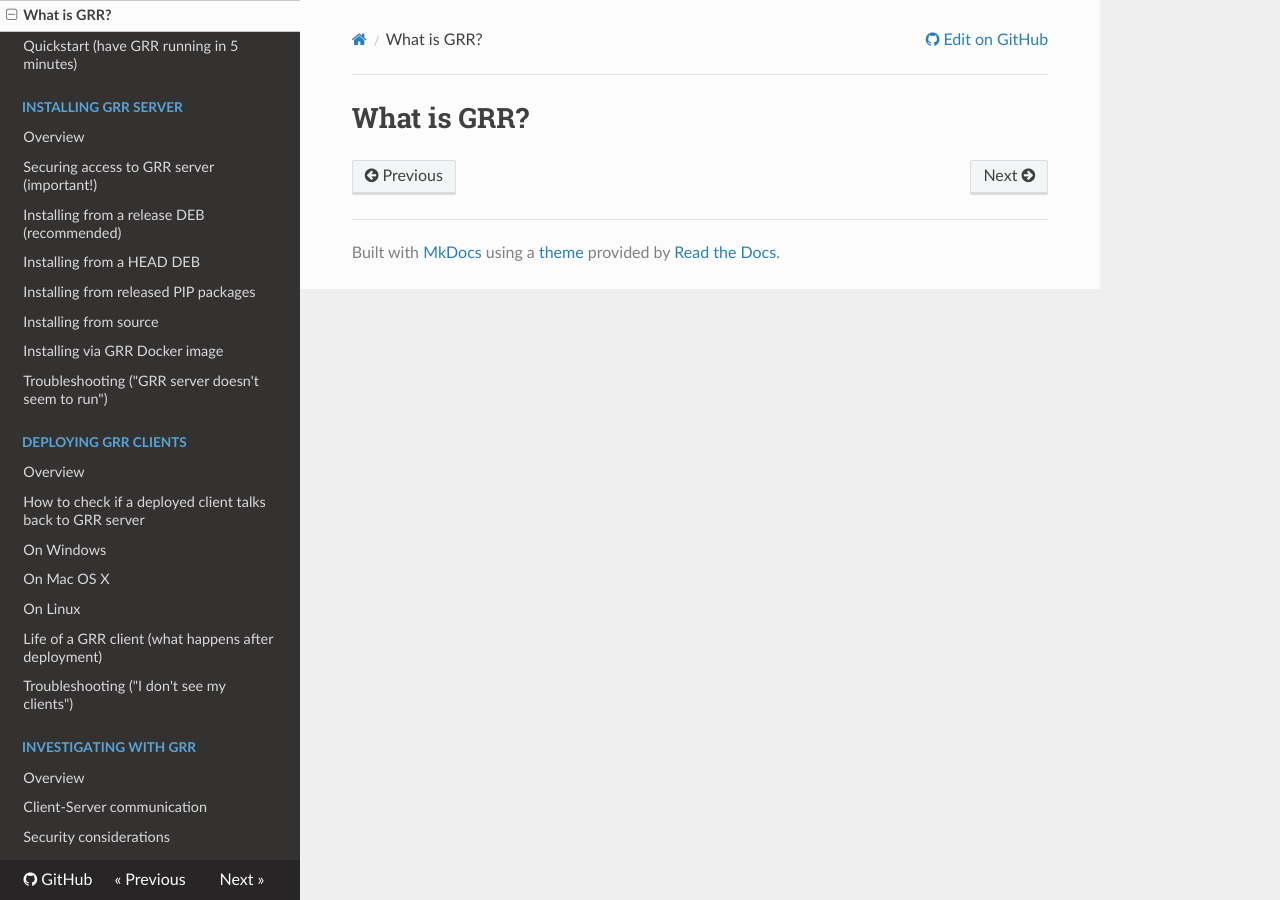
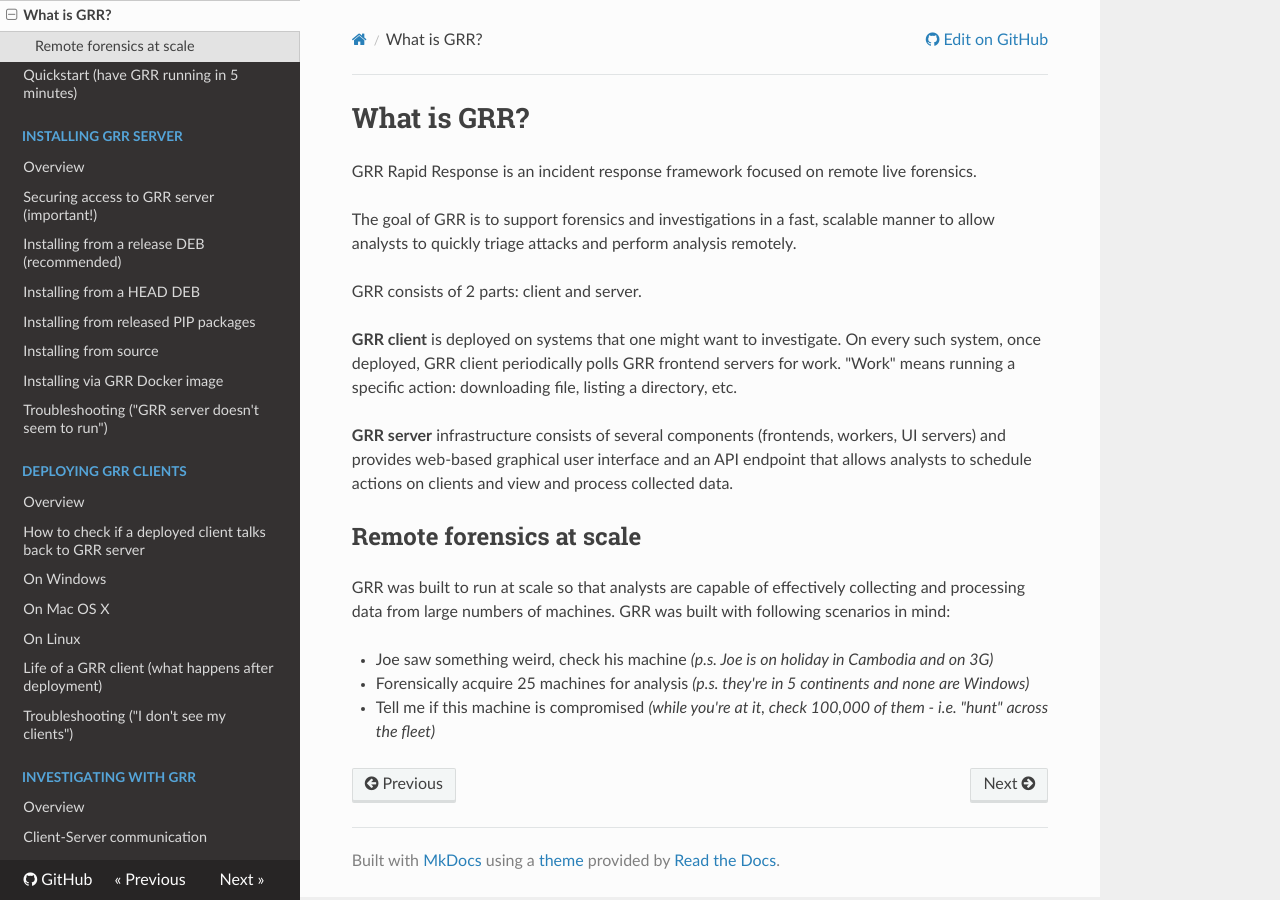
Before and after one commit to google/grr-doc, an MkDocs documentation site: the page built from docs/what-is-grr.md, in a window 1280 px wide. Built offline with MkDocs 1.6.1, drawn with Linux system fonts in a browser that asks for light colours; nearby versions of some CDN libraries; old or Windows-style settings are respelled for this version of MkDocs.

Commit message:
Minor update to index.md, basic "What is GRR" written.

```diff
--- a/docs/what-is-grr.md
+++ b/docs/what-is-grr.md
@@ -1 +1,19 @@
 # What is GRR?
+
+GRR Rapid Response is an incident response framework focused on remote live forensics.
+
+The goal of GRR is to support forensics and investigations in a fast, scalable manner to allow analysts to quickly triage attacks and perform analysis remotely.
+
+GRR consists of 2 parts: client and server.
+
+**GRR client** is deployed on systems that one might want to investigate. On every such system, once deployed, GRR client periodically polls GRR frontend servers for work. "Work" means running a specific action: downloading file, listing a directory, etc.
+
+**GRR server** infrastructure consists of several components (frontends, workers, UI servers) and provides web-based graphical user interface and an API endpoint that allows analysts to schedule actions on clients and view and process collected data.
+
+## Remote forensics at scale
+
+GRR was built to run at scale so that analysts are capable of effectively collecting and processing data from large numbers of machines. GRR was built with following scenarios in mind:
+
+* Joe saw something weird, check his machine *(p.s. Joe is on holiday in Cambodia and on 3G)*
+* Forensically acquire 25 machines for analysis *(p.s. they're in 5 continents and none are Windows)*
+* Tell me if this machine is compromised *(while you're at it, check 100,000 of them - i.e. "hunt" across the fleet)*
```
Also changed, not shown: docs/index.md (+2 -2 lines).
